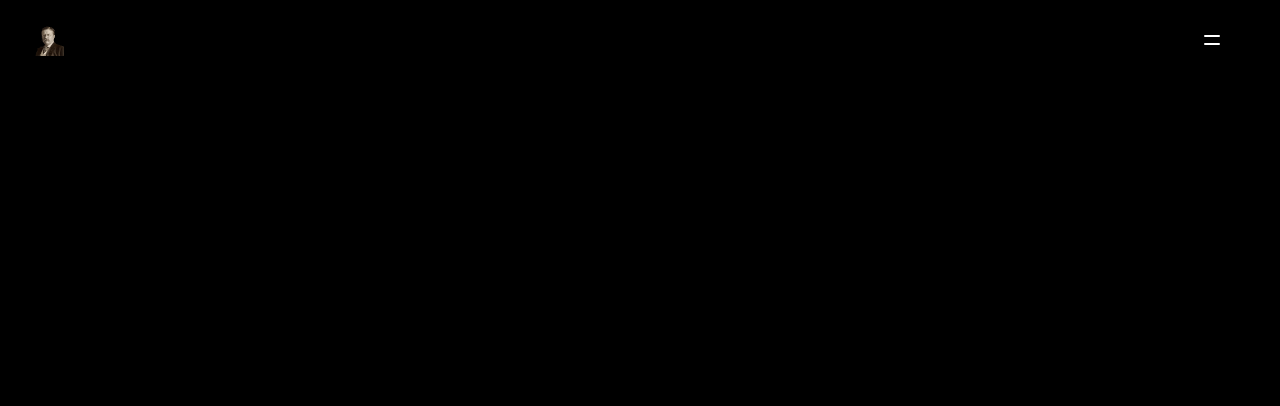
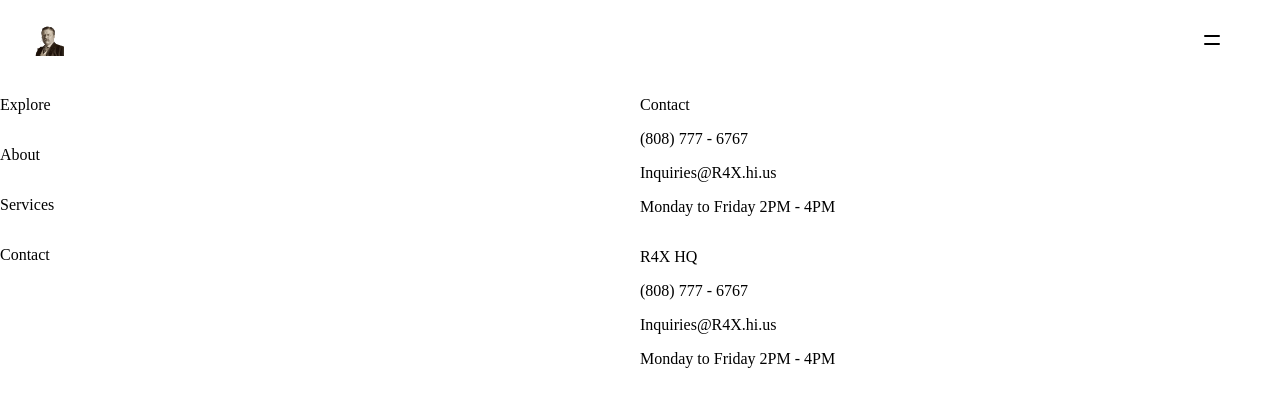
Before and after one commit to jaydenGustaGato/jaydenGustaGato.github.io, a plain HTML site: page navigation.html in a window 1280 px wide. Drawn offline with Linux system fonts and the light colour scheme.

Commit message:
General layout for navigation/menu page

```diff
--- a/navigation.html
+++ b/navigation.html
@@ -7,7 +7,7 @@
         <script src="script.js"></script>
         <title>Navigation - Ramshackled Riders' Roads and Railways</title>
     </head>
-    <body id="navigation_page" style="background-color: black;">
+    <body id="navigation_page">
         <!--Nav button, fixed -->
         <div class="menu_button">
             <a class="menu_button_link" href="navigation.html">
@@ -26,6 +26,30 @@
             </div>
         </div>
 
+        <div id="navigation_content">
+            <div id="big_options">
+                <p class="miniheader">Explore</p>
+                <p class="big_option">About</p>
+                <p class="big_option">Services</p>
+                <p class="big_option">Contact</p>
+            </div>
+            <div id="other_info">
+                <div id="nav_image"></div>
+                <div>
+                    <p class="miniheader">Contact</p>
+                    <p>(808) 777 - 6767</p>
+                    <p>Inquiries@R4X.hi.us</p>
+                    <p>Monday to Friday 2PM - 4PM</p>
+                </div>
+                <div>
+                    <p class="miniheader">R4X HQ</p>
+                    <p>(808) 777 - 6767</p>
+                    <p>Inquiries@R4X.hi.us</p>
+                    <p>Monday to Friday 2PM - 4PM</p>
+                </div>
+            </div>
+        </div>
+
         <!--Navbar, only with logo
         <div class="nav_bar">
             <div class="nav_logo">
--- a/style.css
+++ b/style.css
@@ -69,7 +69,7 @@ h1 {
 .menu_button_line {
     min-height: 1.5px;
     min-width: 1rem;
-    background-color: rgb(255, 255, 255);
+    background-color: rgb(0, 0, 0);
     border-radius: 1000px;
     transition: transform 0.3s cubic-bezier(.67,0,.2,1);
 }
@@ -136,6 +136,10 @@ h1 {
     height: 2rem;
 }
 
+/* Home page specific styles */
+#home .menu_button_line {
+    background-color: rgb(255, 255, 255);
+}
 /* Hero banner */
 #noHulkOnlyBanner {
     width: 100vw;
@@ -342,6 +346,26 @@ h1 {
     color: rgb(39, 99, 156);
 }
 
+/* Navigation page specific styling */
+#navigation_content {
+    display: flex;
+    flex-direction: row;
+    margin-top: 5rem;
+}
+#big_options {
+    display: flex;
+    flex-direction: column;
+
+    width: 50%;
+}
+#other_info {
+    display: flex;
+    flex-direction: column;
+
+    width: 50%;
+}
+
+
 /* About section
 #about_div {
     display: flex;
```
Also changed, not shown: index.html (+1 -1 lines).
